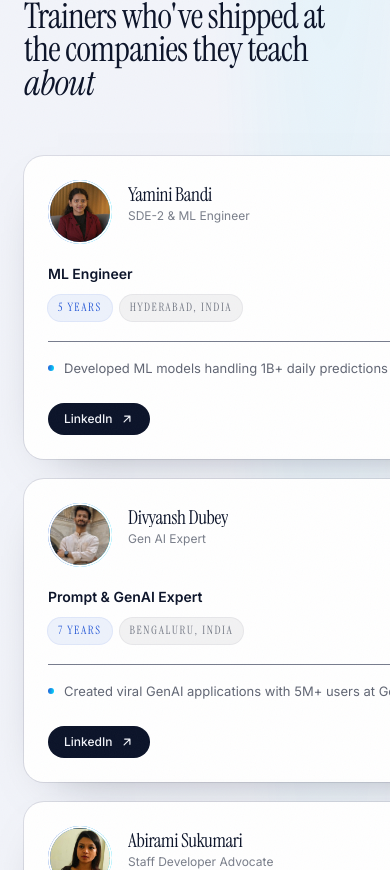
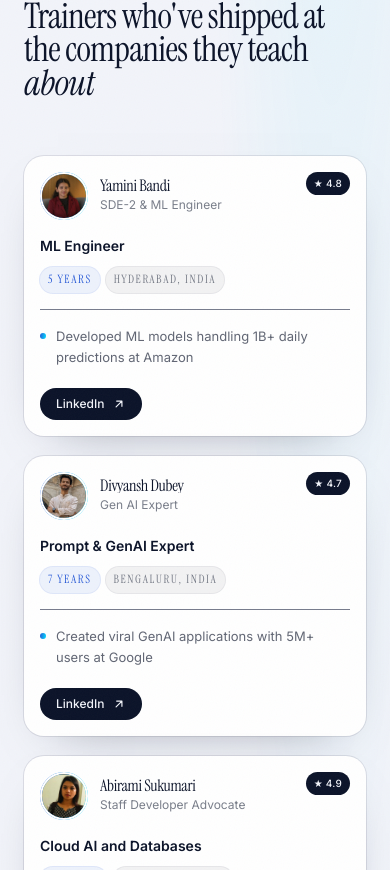
Before and after one commit to mardimanisha/ailinc, a Next.js app: page /team in a window 390 px wide. Shown: the part 1554-2424 px from the top of the page. Built offline with nearby package versions, Linux system fonts and the light colour scheme.

Commit message:
Update client logos and team component styles for improved layout and responsiveness

```diff
--- a/components/ClientLogos.tsx
+++ b/components/ClientLogos.tsx
@@ -57,7 +57,7 @@ function LogoGroup({
 
       <div className="mt-8 flex flex-wrap items-center justify-center gap-x-12 gap-y-8">
         {logos.map((c, i) => (
-          <Reveal key={c.name} delay={0.05 + i * 0.05}>
+          <Reveal key={c.logo} delay={0.05 + i * 0.05}>
             <div className="relative h-9 w-28 shrink-0 opacity-90 transition duration-300 hover:opacity-100 sm:h-11 sm:w-36">
               <Image
                 src={c.logo}
--- a/components/Team.tsx
+++ b/components/Team.tsx
@@ -62,20 +62,20 @@ export default function Team() {
 
           {/* `items-stretch` + `h-full` on every wrapper: the article can only
               fill the grid row if Reveal and Tilt pass the height through. */}
-          <div className="mt-14 grid items-stretch gap-5 sm:grid-cols-2 lg:grid-cols-3">
+          <div className="mt-14 grid grid-cols-1 items-stretch gap-5 sm:grid-cols-2 lg:grid-cols-3">
             {trainers.map((t, i) => (
               <Reveal key={t.name} delay={(i % 6) * 0.08} className="h-full">
                 <Tilt strength={3} className="h-full">
-                  <article className="group relative flex h-full flex-col overflow-hidden rounded-[20px] bg-white p-6 ring-1 ring-brand-deep/10 shadow-[0_18px_50px_-34px_rgba(10,18,40,0.5)] transition-shadow duration-500 hover:shadow-[0_28px_70px_-32px_rgba(35,86,214,0.45)]">
+                  <article className="group relative flex h-full min-w-0 flex-col overflow-hidden rounded-[20px] bg-white p-4 ring-1 ring-brand-deep/10 shadow-[0_18px_50px_-34px_rgba(10,18,40,0.5)] transition-shadow duration-500 hover:shadow-[0_28px_70px_-32px_rgba(35,86,214,0.45)] sm:p-6">
                     {/* brand hairline that draws itself in on hover */}
                     <span
                       className="pointer-events-none absolute inset-x-0 top-0 h-[3px] origin-left scale-x-0 transition-transform duration-700 ease-out-expo group-hover:scale-x-100"
                       style={{ background: "var(--brand-grad)" }}
                     />
 
-                    <header className="flex items-start gap-4">
+                    <header className="flex items-start gap-3 sm:gap-4">
                       <div
-                        className="relative size-16 shrink-0 rounded-full p-[2px]"
+                        className="relative size-12 shrink-0 rounded-full p-[2px] sm:size-16"
                         style={{ background: "var(--brand-grad)" }}
                       >
                         <div className="relative size-full overflow-hidden rounded-full ring-2 ring-white">
@@ -90,29 +90,29 @@ export default function Team() {
                       </div>
 
                       <div className="min-w-0 pt-1.5">
-                        <h3 className="display truncate text-[1.2rem] leading-tight text-brand-deep">
+                        <h3 className="display truncate text-base leading-tight text-brand-deep sm:text-[1.2rem]">
                           {t.name}
                         </h3>
                         <p className="mt-1 truncate text-xs text-brand-deep/55">{t.title}</p>
                       </div>
 
                       {t.rating && (
-                        <span className="ml-auto shrink-0 rounded-full bg-brand-deep px-2.5 py-1 text-[11px] font-medium tracking-wide text-paper">
+                        <span className="ml-auto shrink-0 rounded-full bg-brand-deep px-2 py-1 text-[10px] font-medium tracking-wide text-paper sm:px-2.5 sm:text-[11px]">
                           ★ {t.rating}
                         </span>
                       )}
                     </header>
 
-                    <p className="mt-5 text-sm font-semibold leading-snug text-brand-deep">
+                    <p className="mt-4 text-sm font-semibold leading-snug text-brand-deep sm:mt-5">
                       {t.specialization}
                     </p>
 
-                    <div className="mt-3 flex flex-wrap items-center gap-2">
-                      <span className="rounded-full bg-brand/8 px-2.5 py-1 eyebrow text-brand ring-1 ring-brand/15">
+                    <div className="mt-3 flex flex-wrap items-center gap-1.5 sm:gap-2">
+                      <span className="rounded-full bg-brand/8 px-2 py-1 eyebrow text-brand ring-1 ring-brand/15 sm:px-2.5">
                         {t.experience}
                       </span>
                       {t.location && (
-                        <span className="rounded-full bg-ink/5 px-2.5 py-1 eyebrow text-brand-deep/55 ring-1 ring-brand-deep/10">
+                        <span className="rounded-full bg-ink/5 px-2 py-1 eyebrow text-brand-deep/55 ring-1 ring-brand-deep/10 sm:px-2.5">
                           {t.location}
                         </span>
                       )}
@@ -120,7 +120,7 @@ export default function Team() {
 
                     {/* flex-1 absorbs the row's spare height so the CTA below
                         lands on the same line across every card */}
-                    <ul className="mt-5 flex-1 space-y-2 border-t border-brand-deep/10 pt-4 text-[13px] leading-relaxed text-brand-deep/65">
+                    <ul className="mt-4 flex-1 space-y-2 border-t border-brand-deep/10 pt-4 text-[13px] leading-relaxed text-brand-deep/65 sm:mt-5">
                       {t.achievements.map((a) => (
                         <li key={a} className="flex gap-2.5">
                           <span
@@ -136,7 +136,7 @@ export default function Team() {
                       href={t.linkedin}
                       target="_blank"
                       rel="noreferrer noopener"
-                      className="mt-6 inline-flex w-fit items-center gap-2 rounded-full bg-brand-deep px-4 py-2 text-xs font-medium text-paper transition-colors duration-300 hover:bg-brand"
+                      className="mt-5 inline-flex w-fit items-center gap-2 rounded-full bg-brand-deep px-4 py-2 text-xs font-medium text-paper transition-colors duration-300 hover:bg-brand sm:mt-6"
                     >
                       LinkedIn
                       <svg viewBox="0 0 24 24" fill="none" className="size-3.5">
--- a/components/ui.tsx
+++ b/components/ui.tsx
@@ -269,6 +269,10 @@ export function Tilt({
       className={className}
       style={{ rotateX: rx, rotateY: ry, transformPerspective: 1200 }}
       onPointerMove={(e) => {
+        // Touch has no pointerleave to reset the tilt afterwards, so a tap
+        // would otherwise leave the card permanently skewed (and, with
+        // transformPerspective, poking past the viewport edge on mobile).
+        if (e.pointerType === "touch") return;
         const el = ref.current;
         if (!el) return;
         const r = el.getBoundingClientRect();
--- a/lib/content.ts
+++ b/lib/content.ts
@@ -129,9 +129,10 @@ export const productionLogos = [
 
 export const awardLogos = [
   { name: "The Times of India", logo: "/logos/partners/trust/toi-logo-full.svg" },
+  { name: "The Times of India", logo: "/logos/partners/trust/toi-logo-box.svg" },
   { name: "Business Outreach", logo: "/logos/partners/trust/business-outreach.png" },
   { name: "Thapar Institute of Engineering & Technology", logo: "/logos/partners/trust/thapar.png" },
-  { name: "BITS Pilani", logo: "/logos/partners/trust/bits-pilani.png" },
+  { name: "BITS Pilani", logo: "/logos/partners/trust/bits-pilani-official.webp" },
 ];
 
 export const capabilities = [
```
Also changed, not shown: public/logos/partners/trust/bits-pilani-official.webp (added), public/logos/partners/trust/toi-logo-box.svg (added).
